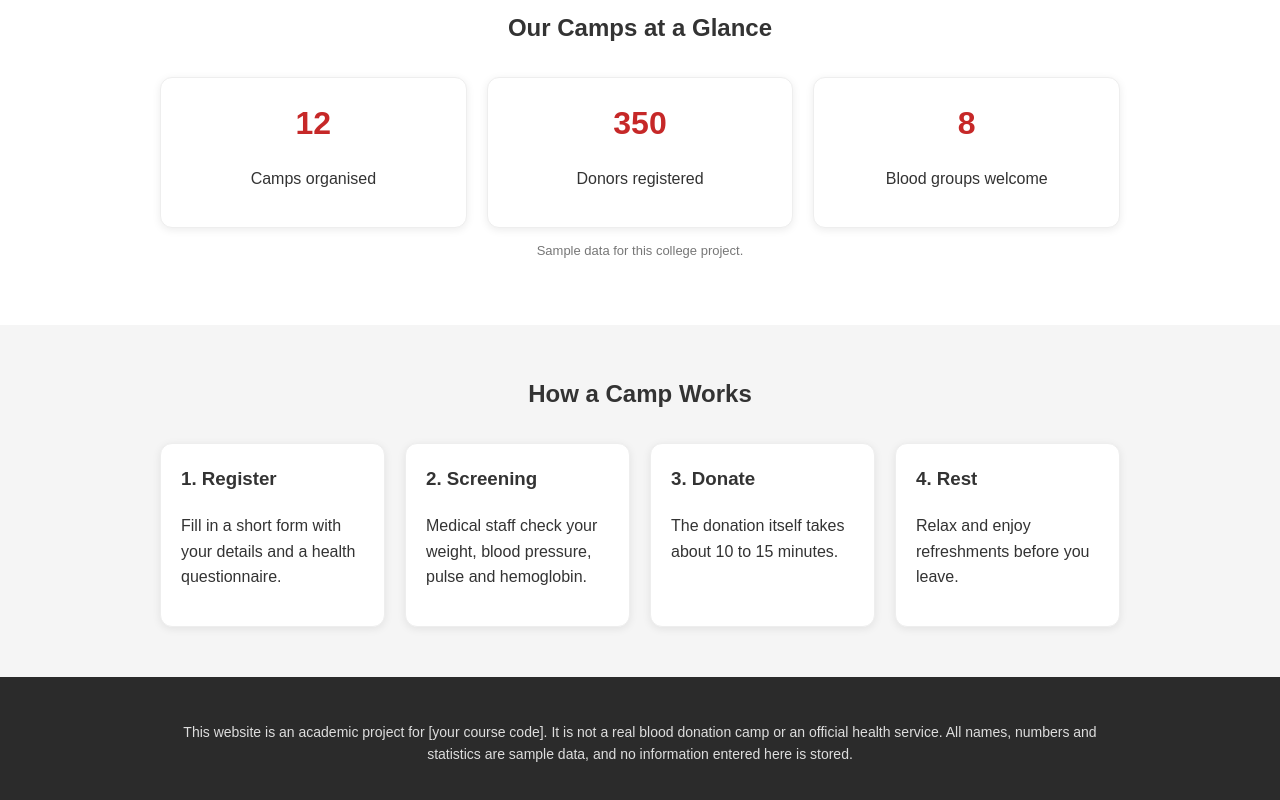
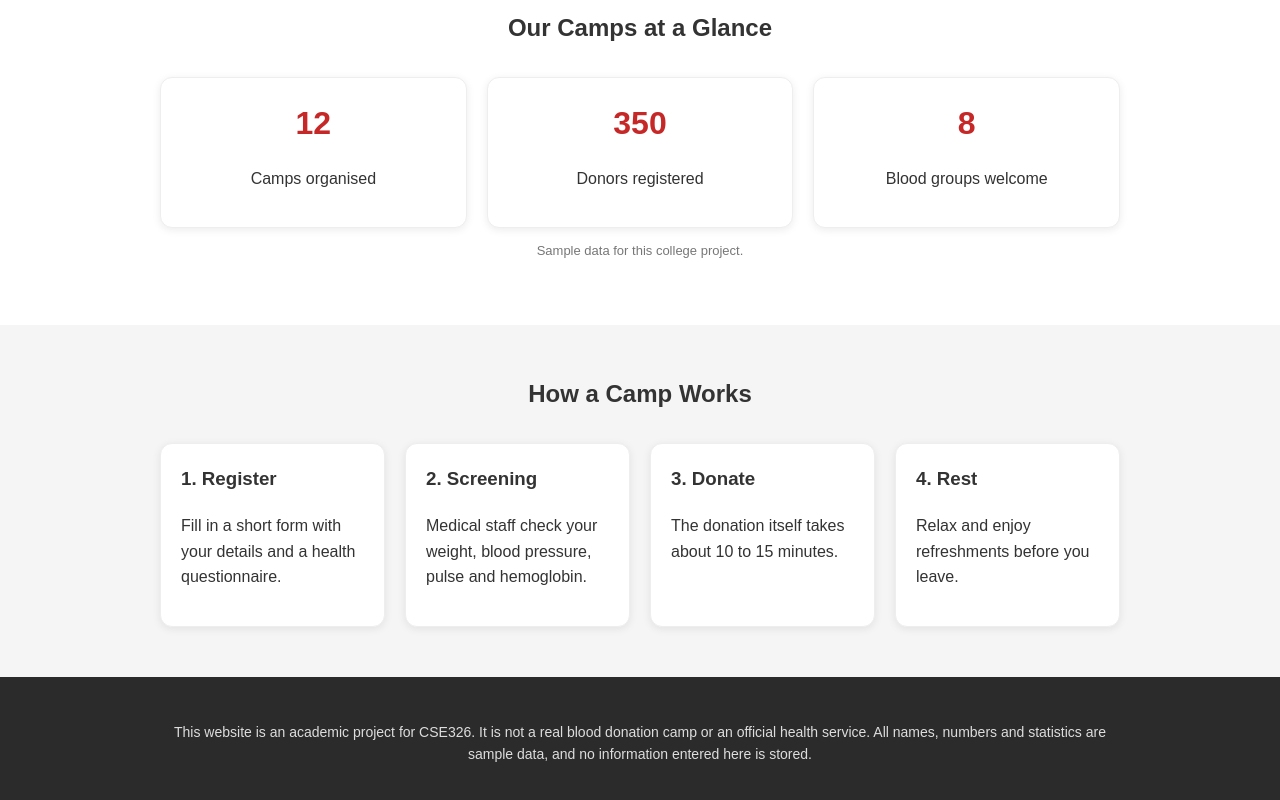
Before and after one commit to tanishq02-debug/blood-donation-camp, a plain HTML site: page index.html in a window 1280 px wide. Shown: the part 639-1439 px from the top of the page. Drawn offline with Linux system fonts and the light colour scheme.

Commit message:
Update index.html

```diff
--- a/index.html
+++ b/index.html
@@ -113,7 +113,7 @@
   <!-- FOOTER: copy this block into every page -->
   <footer class="footer">
     <div class="container">
-      <p>This website is an academic project for [your course code]. It is not a real blood donation camp or an official health service. All names, numbers and statistics are sample data, and no information entered here is stored.</p>
+      <p>This website is an academic project for CSE326. It is not a real blood donation camp or an official health service. All names, numbers and statistics are sample data, and no information entered here is stored.</p>
     </div>
   </footer>
 
```
